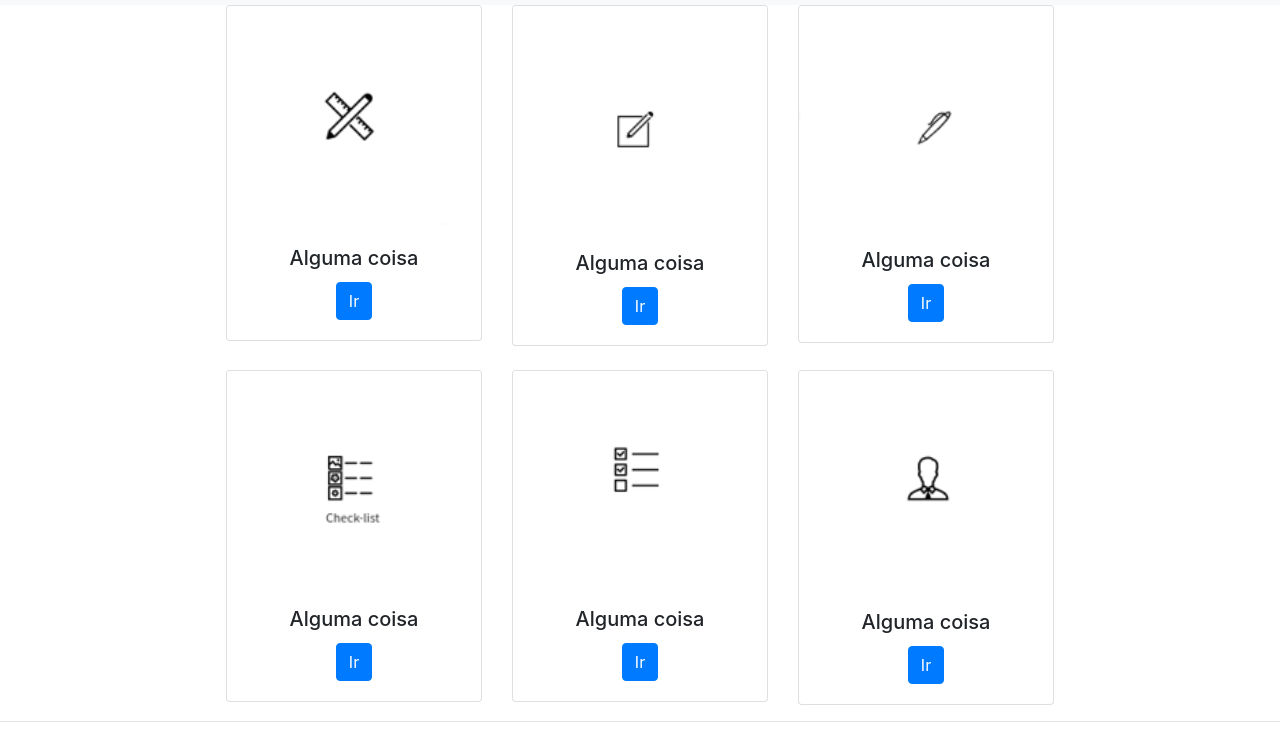
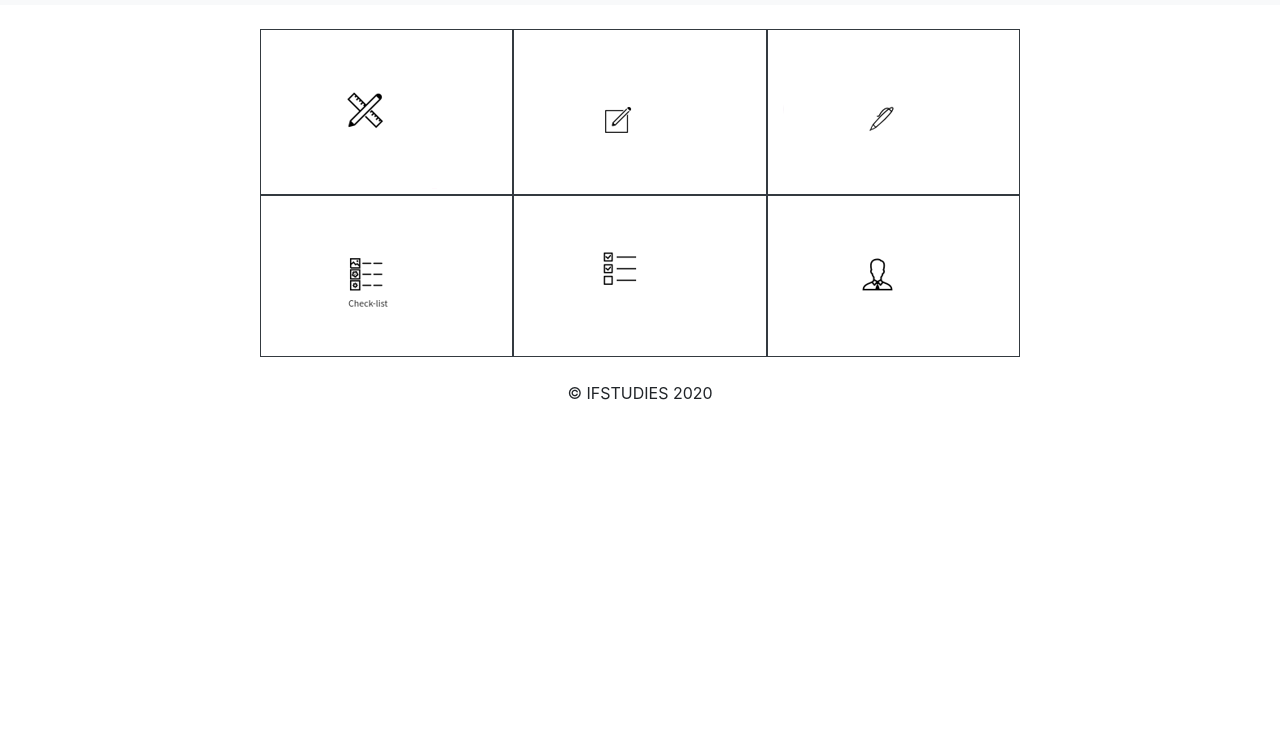
Before and after one commit to izaxavier/IF_STUDIES, a plain HTML site: page index.html in a window 1280 px wide. Shown: the part 51-786 px from the top of the page. Drawn offline with nearby package versions, Linux system fonts and the light colour scheme.

Commit message:
Update index.html

```diff
--- a/index.html
+++ b/index.html
@@ -30,87 +30,7 @@
       </div>
     </nav>
 
-
-    <div class="container" style="text-align: center;" id="card">
-
-      <div class="row">
-        <div class="col-sm"></div>
-
-        <div class="col-sm">
-          <div class="card" style="width: 16rem;">
-            <img class="card-img-top" src="imagens/icon1.PNG" alt="Imagem de capa do card">
-            <div class="card-body">
-              <h5 class="card-title">Alguma coisa</h5>
-              <a href="#" class="btn btn-primary">Ir</a>
-            </div>
-          </div>
-        </div>
-
-        <div class="col-sm">
-          <div class="card" style="width: 16rem;">
-            <img class="card-img-top" src="imagens/icon2.PNG" alt="Imagem de capa do card">
-            <div class="card-body">
-              <h5 class="card-title">Alguma coisa</h5>
-              <a href="#" class="btn btn-primary">Ir</a>
-            </div>
-          </div>
-        </div>
-
-        <div class="col-sm">
-          <div class="card" style="width: 16rem;">
-            <img class="card-img-top" src="imagens/icon3.PNG" alt="Imagem de capa do card">
-            <div class="card-body">
-              <h5 class="card-title">Alguma coisa</h5>
-              <a href="#" class="btn btn-primary">Ir</a>
-            </div>
-          </div>
-        </div>
-
-        <div class="col-sm"></div>
-
-      </div>
-
-      <br>
-
-      <!-- com card -->
-      <div class="row">
-        <div class="col-sm"></div>
-
-        <div class="col-sm">
-          <div class="card" style="width: 16rem;">
-            <img class="card-img-top" src="imagens/icon4.PNG" alt="Imagem de capa do card">
-            <div class="card-body">
-              <h5 class="card-title">Alguma coisa</h5>
-              <a href="#" class="btn btn-primary">Ir</a>
-            </div>
-          </div>
-        </div>
-        <div class="col-sm">
-          <div class="card" style="width: 16rem;">
-            <img class="card-img-top" src="imagens/icon5.PNG" alt="Imagem de capa do card">
-            <div class="card-body">
-              <h5 class="card-title">Alguma coisa</h5>
-              <a href="#" class="btn btn-primary">Ir</a>
-            </div>
-          </div>
-        </div>
-
-        <div class="col-sm">
-          <div class="card" style="width: 16rem;">
-            <img class="card-img-top" src="imagens/icon6.PNG" alt="Imagem de capa do card">
-            <div class="card-body">
-              <h5 class="card-title">Alguma coisa</h5>
-              <a href="#" class="btn btn-primary">Ir</a>
-            </div>
-          </div>
-        </div>
-
-        <div class="col-sm"></div>
-
-      </div>
-    </div>
-
-    <hr>
+    <br>
 
     <!-- sem card -->
     <div class="container">
```
